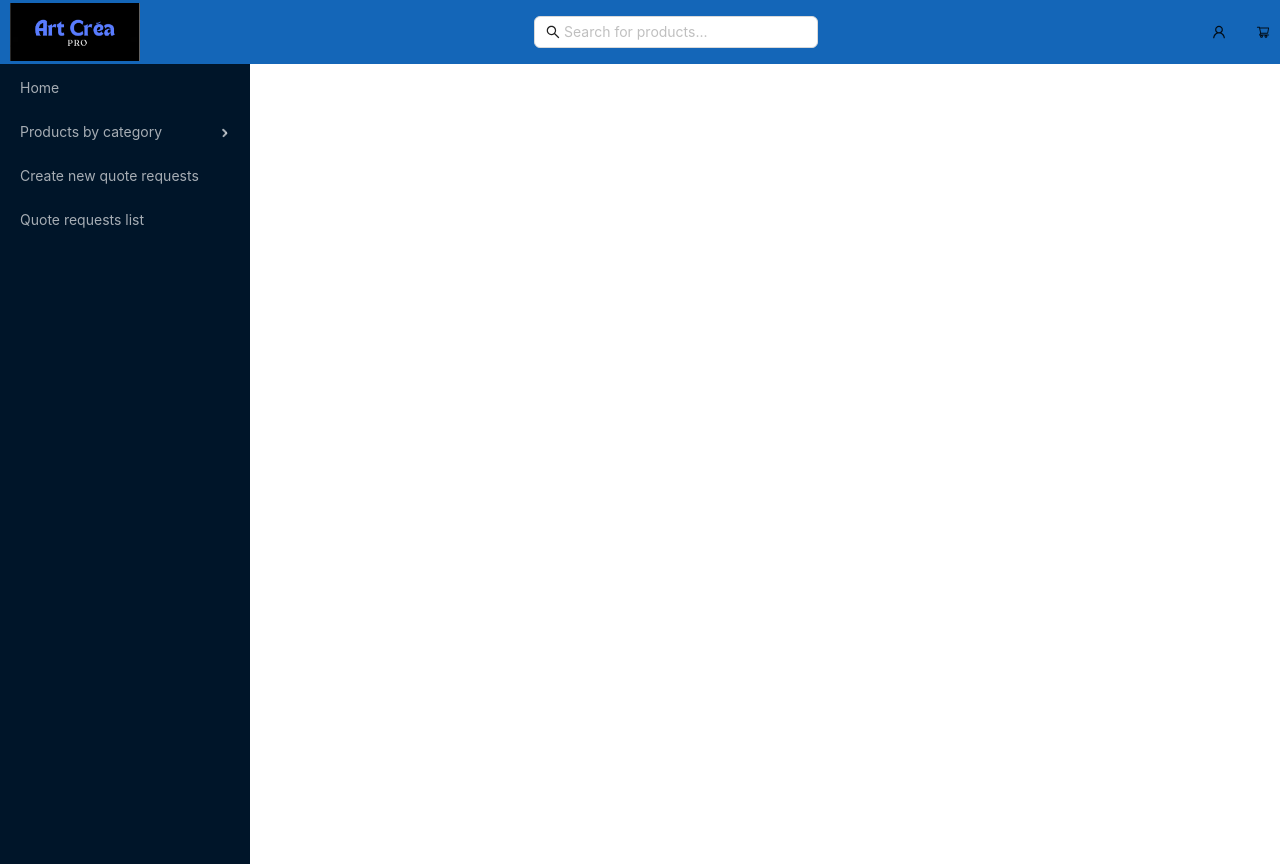
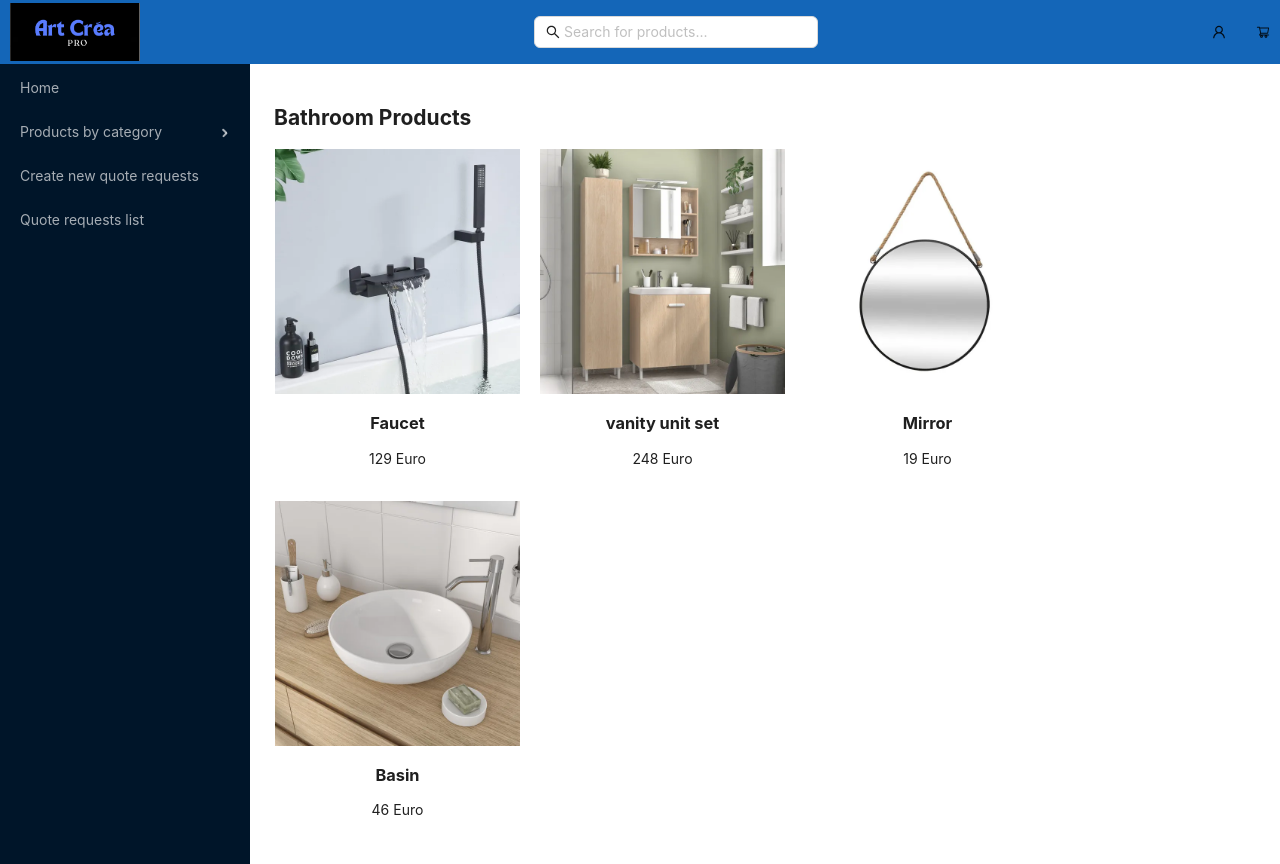
Before and after one commit to Sarrabah/RNCP_Project, a React (Create React App) app in the folder frontend/: page /category/Bathroom in a window 1280 px wide. Built offline with nearby package versions, Linux system fonts and the light colour scheme.

Commit message:
feat: Create a new category page

```diff
--- /dev/null
+++ b/frontend/src/pages/CategoryPage.tsx
@@ -0,0 +1,21 @@
+import React from 'react';
+import { products } from './HomePage';
+import { useParams } from 'react-router-dom';
+import ProductList from '../components/ProductList';
+
+const CategoryPage: React.FC = () => {
+  const { category } = useParams<{ category: string }>();
+
+  const filteredProducts = products.filter(
+    (product) => product.category === category,
+  );
+
+  return (
+    <div>
+      <h2> {category} Products </h2>
+      <ProductList products={filteredProducts} />
+    </div>
+  );
+};
+
+export default CategoryPage;
--- a/frontend/src/pages/HomePage.tsx
+++ b/frontend/src/pages/HomePage.tsx
@@ -20,7 +20,7 @@ import vasque from '../assets/vasque.png';
 import '../styles/Homepage.css';
 import { Link } from 'react-router-dom';
 
-const products: ProductProps[] = [
+export const products: ProductProps[] = [
   {
     id: 1,
     image: bouton,
--- a/frontend/src/routes/AppRoutes.tsx
+++ b/frontend/src/routes/AppRoutes.tsx
@@ -7,6 +7,7 @@ import Welcomepage from '../pages/Welcomepage';
 import NavBar from '../components/NavBar';
 import { Layout } from 'antd';
 import Sidebar from '../components/SideBar';
+import CategoryPage from '../pages/CategoryPage';
 
 const { Content } = Layout;
 const AppRoutes = () => {
@@ -25,6 +26,7 @@ const AppRoutes = () => {
             <Route path="/register" element={<Register />} />
             <Route path="/homepage" element={<Homepage />} />
             <Route path="/" element={<Welcomepage />} />
+            <Route path="/category/:category" element={<CategoryPage />} />
           </Routes>
         </Content>
       </Layout>
```
